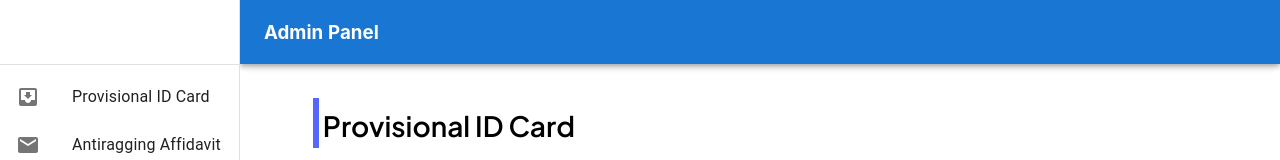
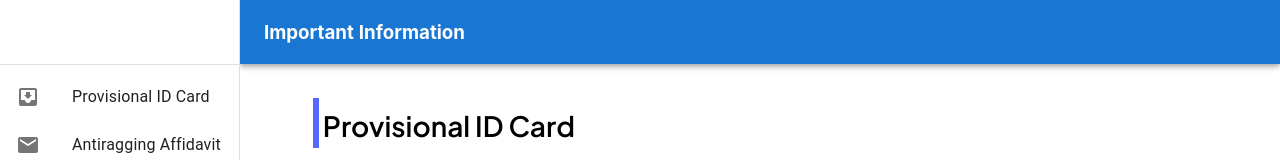
Before and after one commit to swciitg/FreshersPortal_2022, a React (Create React App) app in the folder frontend/fresher_portal_frontend/: page /important in a window 1280 px wide. Shown: the top 160 px of the page. Built offline with nearby package versions, Linux system fonts and the light colour scheme; no server answers.

Commit message:
minor changes

```diff
--- a/frontend/fresher_portal_frontend/src/pages/ImportantInformation/ImportantInformationRoutes.js
+++ b/frontend/fresher_portal_frontend/src/pages/ImportantInformation/ImportantInformationRoutes.js
@@ -1,7 +1,7 @@
 import React from 'react';
 import { BrowserRouter as Router, Route, Routes } from 'react-router-dom';
 import Template from './Template';
-import ResponsiveDrawer from '../../components/SideNav';
+import ResponsiveDrawer from './SideNav';
 
 const ImportantInformationRoutes = () => {
   return (
--- a/frontend/fresher_portal_frontend/src/components/SideNav.js
+++ b/frontend/fresher_portal_frontend/src/pages/ImportantInformation/SideNav.js
@@ -16,7 +16,7 @@ import MailIcon from '@mui/icons-material/Mail';
 import MenuIcon from '@mui/icons-material/Menu';
 import Toolbar from '@mui/material/Toolbar';
 import Typography from '@mui/material/Typography';
-import Template from '../pages/ImportantInformation/Template';
+import Template from './Template';
 
 const drawerWidth = 240;
 
@@ -118,8 +118,8 @@ function ResponsiveDrawer(props) {
             <MenuIcon />
           </IconButton>
           <div style={{ display: 'flex', marginRight: '10px' }}>
-            <h3 style={{ marginRight: '5px' }}>Admin</h3>
-            <h3 style={{ marginRight: '10px' }}>Panel</h3>
+            <h3 style={{ marginRight: '5px' }}>Important</h3>
+            <h3 style={{ marginRight: '10px' }}>Information</h3>
           </div>
           {/* <Typography variant='h6' component='div' >
             Admin Panel
```
